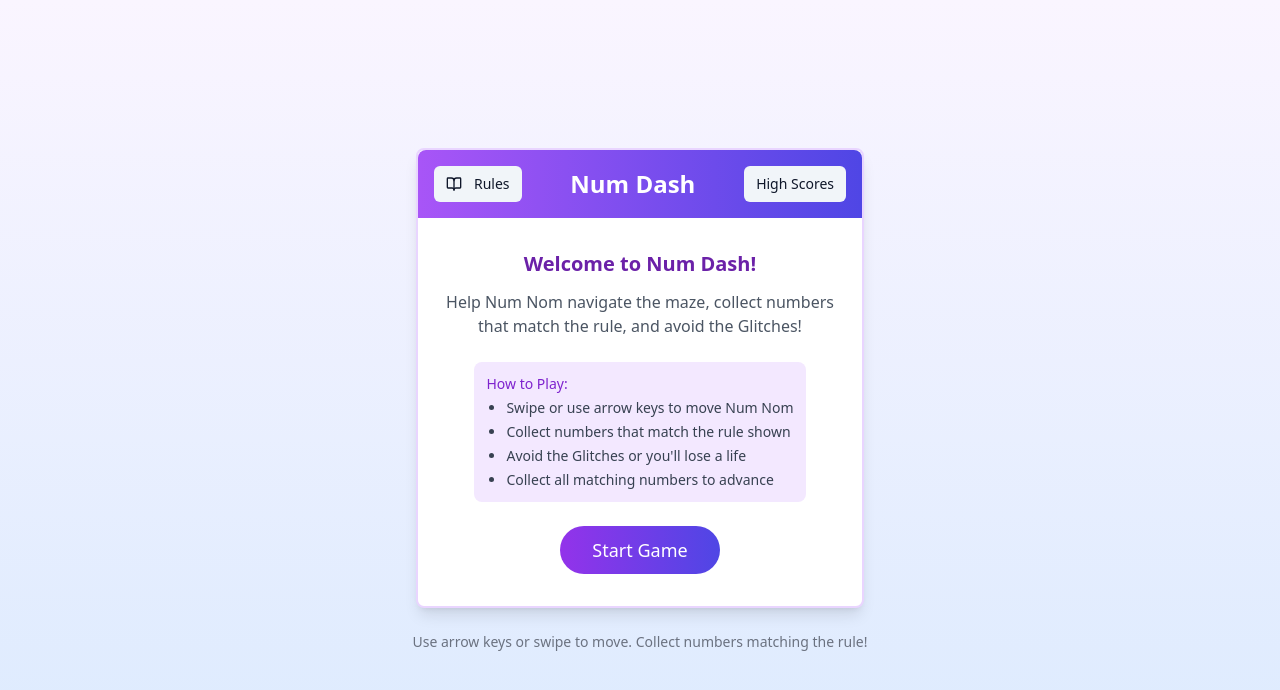
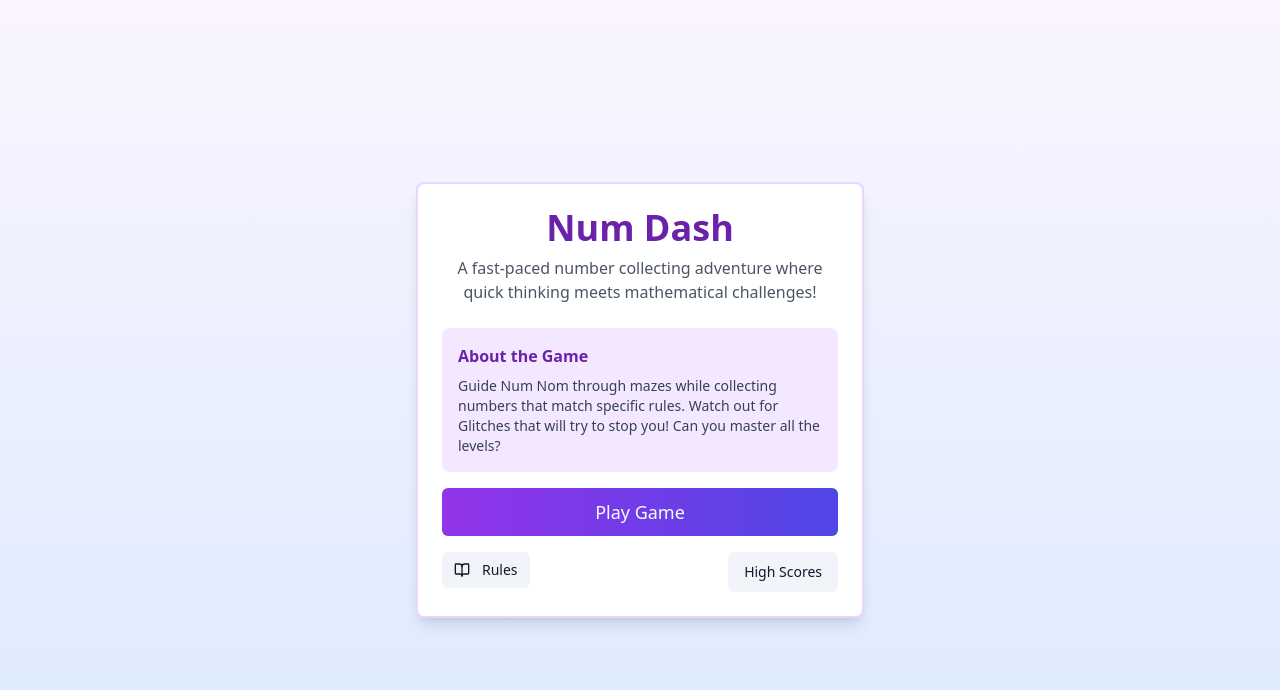
Before and after one commit to spenceriam/num-nom-dash, a React (Vite) app: page / in a window 1280 px wide. Shown: the top 690 px of the page. Built offline with nearby package versions, Linux system fonts and the light colour scheme.

Commit message:
feat: Add start screen
Adds a start screen with game title, description, and start button.

```diff
--- a/src/App.tsx
+++ b/src/App.tsx
@@ -4,6 +4,7 @@ import { Toaster as Sonner } from "@/components/ui/sonner";
 import { TooltipProvider } from "@/components/ui/tooltip";
 import { QueryClient, QueryClientProvider } from "@tanstack/react-query";
 import { BrowserRouter, Routes, Route } from "react-router-dom";
+import Home from "./pages/Home";
 import Index from "./pages/Index";
 import HighScores from "./pages/HighScores";
 import NotFound from "./pages/NotFound";
@@ -17,9 +18,9 @@ const App = () => (
       <Sonner />
       <BrowserRouter>
         <Routes>
-          <Route path="/" element={<Index />} />
+          <Route path="/" element={<Home />} />
+          <Route path="/play" element={<Index />} />
           <Route path="/high-scores" element={<HighScores />} />
-          {/* ADD ALL CUSTOM ROUTES ABOVE THE CATCH-ALL "*" ROUTE */}
           <Route path="*" element={<NotFound />} />
         </Routes>
       </BrowserRouter>
--- /dev/null
+++ b/src/pages/Home.tsx
@@ -0,0 +1,49 @@
+
+import { Link } from "react-router-dom";
+import { Button } from "@/components/ui/button";
+import { Card, CardContent } from "@/components/ui/card";
+import { RulesDialog } from "@/components/game/RulesDialog";
+
+const Home = () => {
+  return (
+    <div className="min-h-screen flex flex-col items-center justify-center bg-gradient-to-b from-purple-50 to-blue-100 p-4">
+      <Card className="w-full max-w-md shadow-lg border-2 border-purple-200">
+        <CardContent className="p-6 space-y-6">
+          <div className="text-center space-y-2">
+            <h1 className="text-4xl font-bold text-purple-800">Num Dash</h1>
+            <p className="text-gray-600">
+              A fast-paced number collecting adventure where quick thinking meets mathematical challenges!
+            </p>
+          </div>
+
+          <div className="space-y-4">
+            <div className="bg-purple-100 p-4 rounded-lg">
+              <h2 className="font-semibold text-purple-800 mb-2">About the Game</h2>
+              <p className="text-gray-700 text-sm">
+                Guide Num Nom through mazes while collecting numbers that match specific rules.
+                Watch out for Glitches that will try to stop you! Can you master all the levels?
+              </p>
+            </div>
+
+            <div className="flex flex-col gap-4">
+              <Link to="/play">
+                <Button className="w-full bg-gradient-to-r from-purple-600 to-indigo-600 text-lg py-6">
+                  Play Game
+                </Button>
+              </Link>
+
+              <div className="flex justify-between gap-2">
+                <RulesDialog />
+                <Link to="/high-scores">
+                  <Button variant="secondary">High Scores</Button>
+                </Link>
+              </div>
+            </div>
+          </div>
+        </CardContent>
+      </Card>
+    </div>
+  );
+};
+
+export default Home;
```
